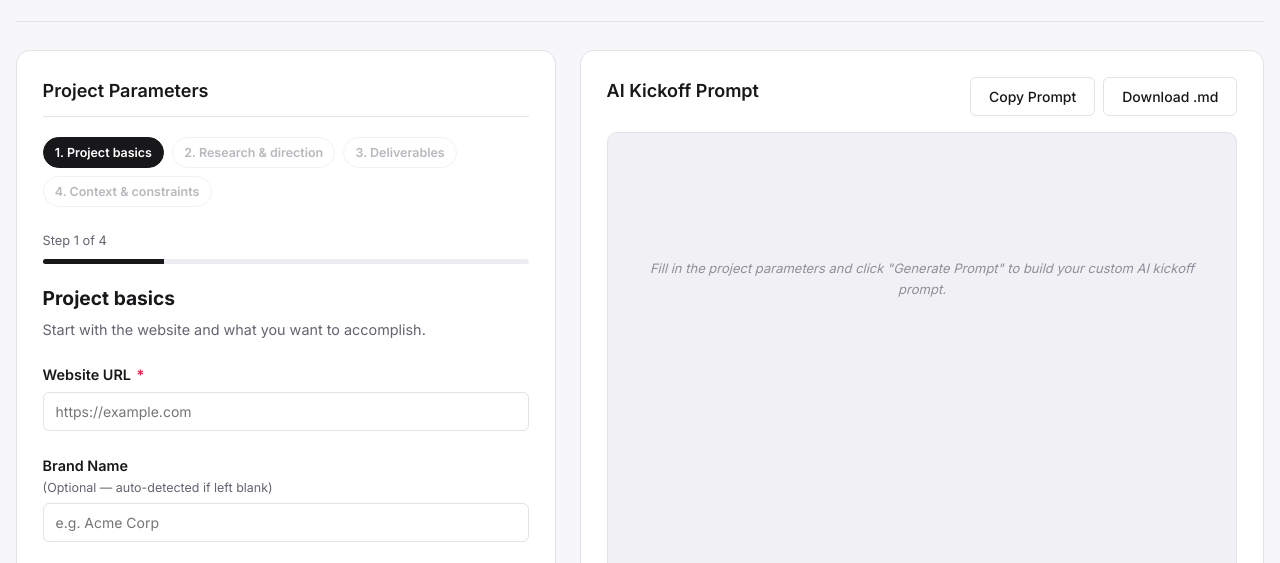
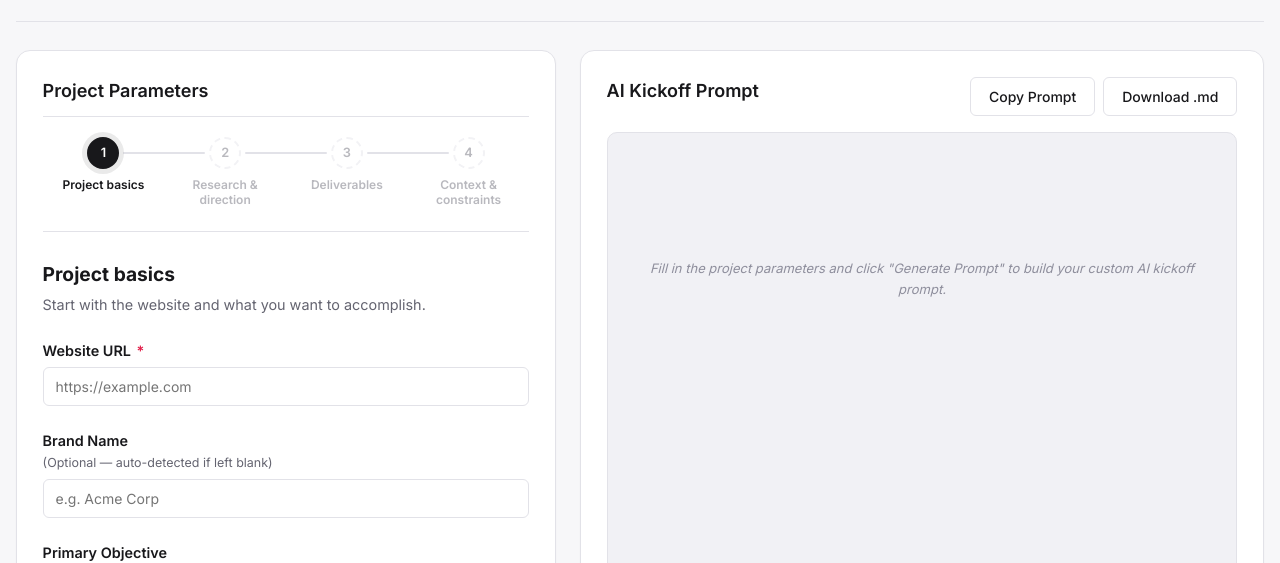
Before and after one commit to beatrizcangas41/website-design-brief-generator.html, a plain HTML site: page website-design-brief-generator.html in a window 1280 px wide. Shown: the part 176-739 px from the top of the page. Drawn offline with Linux system fonts and the light colour scheme.

Commit message:
Add files via upload

```diff
--- a/website-design-brief-generator.html
+++ b/website-design-brief-generator.html
@@ -352,7 +352,22 @@ body{padding:clamp(1rem,3vw,3rem) 1rem;background:#f7f7f9}
 .app-grid{gap:1.5rem}@media(min-width:1024px){.app-grid{grid-template-columns:minmax(390px,540px) minmax(0,1fr)}}
 .panel{padding:clamp(1rem,2vw,1.75rem)}.output-panel{position:sticky;top:1rem;max-height:calc(100vh - 2rem);min-height:500px}
 .prompt-container{min-height:350px}.step{display:none}.step.active{display:block}.step-heading{font-size:1.2rem;margin-bottom:.35rem}.step-intro{color:var(--text-muted);font-size:.9rem;margin-bottom:1.5rem}
-.step-nav{display:flex;gap:.5rem;flex-wrap:wrap;margin:0 0 1.5rem}.step-chip{border:1px solid var(--border-color);border-radius:999px;padding:.45rem .7rem;background:white;color:var(--text-muted);font:600 .78rem var(--font-sans);cursor:pointer}.step-chip.active{background:#18181b;color:white;border-color:#18181b}.step-chip:focus-visible,.btn:focus-visible{outline:3px solid #9a9aa5;outline-offset:2px}
+/* Step path */
+.step-nav{display:flex;margin:.25rem 0 1.75rem;padding-bottom:1.5rem;border-bottom:1px solid var(--border-color)}
+.step-chip{flex:1;min-width:0;position:relative;display:flex;flex-direction:column;align-items:center;gap:.5rem;background:none;border:0;padding:0 .25rem;cursor:pointer;color:var(--text-muted);font:600 .75rem/1.25 var(--font-sans);text-align:center;border-radius:8px}
+.step-chip::before{content:'';position:absolute;top:15px;left:calc(-50% + 20px);right:calc(50% + 20px);height:2px;background:var(--border-color);border-radius:2px;transition:background-color .25s ease}
+.step-chip:first-child::before{display:none}
+.step-chip.done::before,.step-chip.active::before{background:#18181b}
+.step-dot{width:32px;height:32px;border-radius:50%;border:2px solid var(--border-color);background:#fff;display:grid;place-items:center;font:600 .8rem var(--font-sans);color:var(--text-muted);position:relative;z-index:1;transition:all .2s ease}
+.step-label{max-width:100%;transition:color .2s ease}
+.step-chip:hover:not(.locked) .step-dot{border-color:#18181b;color:#18181b}
+.step-chip.done .step-dot{border-color:#18181b;color:#18181b}
+.step-chip.active .step-dot{background:#18181b;border-color:#18181b;color:#fff;box-shadow:0 0 0 5px rgba(24,24,27,.09)}
+.step-chip.active .step-label,.step-chip.done .step-label{color:#18181b}
+.step-chip:focus-visible{outline:none}.step-chip:focus-visible .step-dot{outline:3px solid #9a9aa5;outline-offset:2px}
+.btn:focus-visible{outline:3px solid #9a9aa5;outline-offset:2px}
+.progress-track{display:none!important}
+.step-meta{position:absolute;width:1px;height:1px;overflow:hidden;clip:rect(0 0 0 0);white-space:nowrap}
 .step-footer{display:flex;gap:.65rem;justify-content:space-between;border-top:1px solid var(--border-color);padding-top:1.25rem;margin-top:1.5rem}.step-footer .btn-primary{margin-left:auto}
 .form-group{margin-bottom:1.5rem}label{font-size:.9rem}.label-hint{line-height:1.5}.checkbox-grid{grid-template-columns:repeat(2,minmax(0,1fr))}.checkbox-label,.radio-label{padding:.75rem;min-height:46px;font-size:.85rem}.radio-label:has(input:checked),.checkbox-label:has(input:checked){border-color:#777782;background:#f7f7fa}
 .output-actions{flex-wrap:wrap}.output-header{align-items:flex-start}.progress-track{height:5px;background:#ededf1;border-radius:20px;overflow:hidden;margin-bottom:1.3rem}.progress-fill{height:100%;background:#18181b;transition:width .2s}.step-meta{color:var(--text-muted);font-size:.8rem;margin-bottom:.5rem}
@@ -378,7 +393,8 @@ body{padding:clamp(1rem,3vw,3rem) 1rem;background:#f7f7f9}
 .file-remove:hover{background:#fef2f2}
 .file-item input[type="text"]{padding:.45rem .6rem;font-size:.8rem}
 .attach-options{margin-top:.6rem}
-.step-chip.locked{opacity:.45;cursor:not-allowed}
+.step-chip.locked{cursor:not-allowed}.step-chip.locked .step-dot,.step-chip.locked .step-label{opacity:.45}
+.step-chip.locked .step-dot{border-style:dashed}
 </style>
 </head>
 <body>
@@ -805,7 +821,7 @@ ${deliverablesFormatted}
  function syncLock(){const ok=urlReady();[...nav.children].forEach((chip,n)=>{if(n>0){chip.classList.toggle('locked',!ok);chip.setAttribute('aria-disabled',String(!ok));chip.title=ok?'':'Enter a valid Website URL first'}})}
  urlInput.addEventListener('input',syncLock);
  definitions.forEach((def,i)=>{
-  const chip=document.createElement('button');chip.type='button';chip.className='step-chip';chip.textContent=(i+1)+'. '+def.title;chip.addEventListener('click',()=>{if(i>0&&!urlReady()){blockToStep1();return}show(i)});nav.append(chip);
+  const chip=document.createElement('button');chip.type='button';chip.className='step-chip';chip.innerHTML='<span class="step-dot" aria-hidden="true">'+(i+1)+'</span><span class="step-label">'+def.title+'</span>';chip.setAttribute('aria-label','Step '+(i+1)+': '+def.title);chip.addEventListener('click',()=>{if(i>0&&!urlReady()){blockToStep1();return}show(i)});nav.append(chip);
   const section=document.createElement('section');section.className='step';section.setAttribute('aria-label',def.title);
   section.innerHTML='<h2 class="step-heading">'+def.title+'</h2><p class="step-intro">'+def.desc+'</p>';
   def.indexes.forEach(index=>section.append(groups[index]));
@@ -819,7 +835,7 @@ ${deliverablesFormatted}
  });
  const originalActions=form.querySelector('.button-group');originalActions.style.marginTop='1rem';originalActions.querySelector('[type="submit"]').style.display='none';
  form.insertBefore(track,form.firstChild);form.insertBefore(meta,track);form.insertBefore(nav,meta);steps.forEach(step=>form.insertBefore(step,originalActions));
- function show(i){current=i;steps.forEach((step,n)=>{step.classList.toggle('active',n===i);step.hidden=n!==i});[...nav.children].forEach((chip,n)=>{chip.classList.toggle('active',n===i);chip.setAttribute('aria-current',n===i?'step':'false')});meta.textContent='Step '+(i+1)+' of '+steps.length;track.firstElementChild.style.width=((i+1)/steps.length*100)+'%'}
+ function show(i){current=i;steps.forEach((step,n)=>{step.classList.toggle('active',n===i);step.hidden=n!==i});[...nav.children].forEach((chip,n)=>{chip.classList.toggle('active',n===i);chip.classList.toggle('done',n<i);chip.querySelector('.step-dot').textContent=n<i?'✓':String(n+1);chip.setAttribute('aria-current',n===i?'step':'false')});meta.textContent='Step '+(i+1)+' of '+steps.length;track.firstElementChild.style.width=((i+1)/steps.length*100)+'%'}
  const oldReset=window.resetForm;window.resetForm=function(){oldReset();show(0);syncLock()};
  form.addEventListener('submit',e=>{if(!urlReady()){e.preventDefault();e.stopImmediatePropagation();blockToStep1()}},true);
  show(0);syncLock();
```
